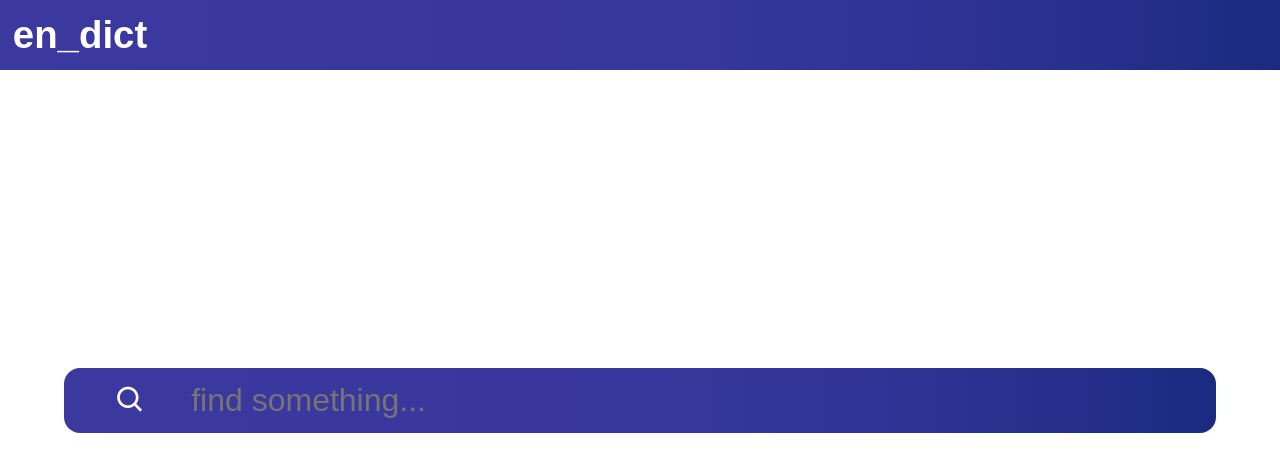
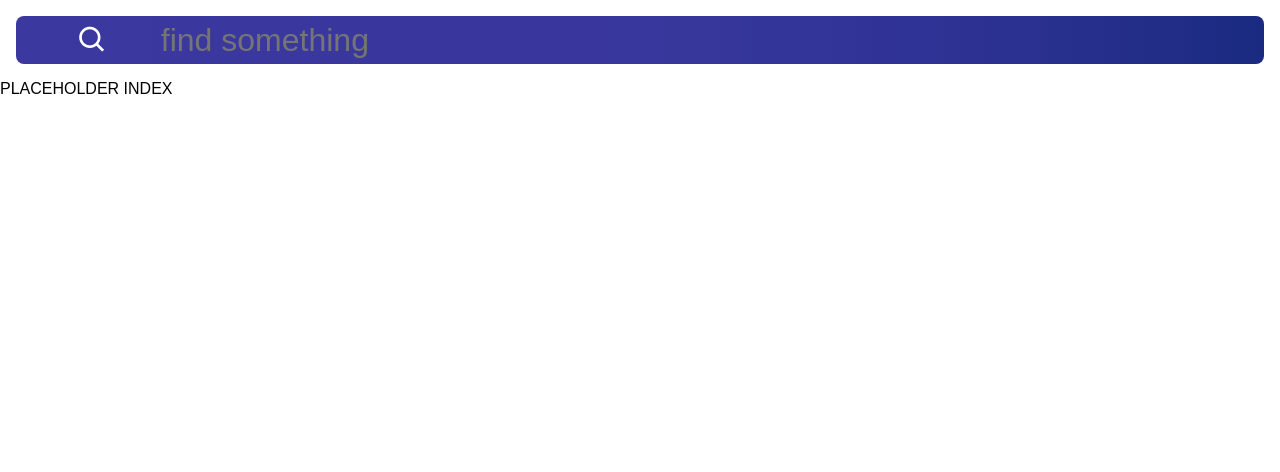
Before and after one commit to InimaJin/en_dict, a React (Vite) app: page / in a window 1280 px wide. Shown: the top 472 px of the page. Built offline with nearby package versions, Linux system fonts and the light colour scheme.

Commit message:
List styling and search header

```diff
--- a/src/App.jsx
+++ b/src/App.jsx
@@ -1,12 +1,31 @@
-import { Outlet, Link } from "react-router-dom";
+import { Outlet, Form, redirect } from "react-router-dom";
+
+export async function searchAction({ request }) {
+    const data = await request.formData();
+    const query = data.get("query").trim();
+    if (!query) {
+        return redirect("/");
+    }
+    return redirect(`/search/${query}`);
+}
 
 export default function App() {
     return (
         <>
             <header>
-                <h1>
-                    <Link to={"/"}>en_dict</Link>
-                </h1>
+                <search>
+                    <Form method="post">
+                        <button>
+                            <i className="bx bx-search"></i>
+                        </button>
+                        <input
+                            name="query"
+                            type="search"
+                            autoComplete="off"
+                            placeholder="find something"
+                        />
+                    </Form>
+                </search>
             </header>
             <Outlet />
         </>
--- a/src/dict_page.jsx
+++ b/src/dict_page.jsx
@@ -1,3 +1,4 @@
+import { useState } from "react";
 import { useLoaderData } from "react-router-dom";
 
 export async function dictPageLoader({ params }) {
@@ -21,7 +22,7 @@ export default function DictPage() {
 
     return (
         <article>
-            <ol>{words}</ol>
+            <ul className="words-list">{words}</ul>
         </article>
     );
 }
@@ -33,11 +34,7 @@ function Word({ word }) {
                 <li key={j}>
                     {def.definition}
                     {def.example ? (
-                        <ul>
-                            <li>
-                                <i>{def.example}</i>
-                            </li>
-                        </ul>
+                        <p className="example">{def.example}</p>
                     ) : (
                         ""
                     )}
@@ -48,19 +45,29 @@ function Word({ word }) {
         return (
             <li key={i}>
                 <h3>{meaning.partOfSpeech}</h3>
-                <ul>
-                    {definitions}
-                </ul>
+                <ul className="definitions-list">{definitions}</ul>
             </li>
         );
     });
 
+    const [active, setActive] = useState(false);
+
     return (
         <>
-            <h2>
-                {word.word} {word.phonetic && `- ${word.phonetic}`}
-            </h2>
-            <ol>{meanings}</ol>
+            <div>
+                <h2>
+                    {word.word} {word.phonetic && `- ${word.phonetic}`}
+                </h2>
+                <button onClick={() => {
+                    setActive(!active);
+                }}>
+                    <i className={`bx bx-chevron-${active ? "down" : "left"}`}></i>
+                </button>
+            </div>
+            <ul className={`meanings-list ${active ? "active" : ""}`}
+            role="list">
+                {meanings}
+            </ul>
         </>
     );
 }
--- a/src/index.css
+++ b/src/index.css
@@ -6,66 +6,122 @@
 }
 
 header {
-    padding: 0.8rem;
     background: linear-gradient(90deg, #3b38a0, 80%, #1a2a80);
-    color: white;
+    height: 6vh;
+    border-radius: 8px;
+    margin: 16px;
+    padding: 0 16px;
+}
 
-    a {
-        text-decoration: none;
-        color: inherit;
+search {
+    height: 100%;
+
+    form {
+        height: inherit;
+        display: flex;
+        justify-content: start;
+        align-items: center;
+        gap: 8px;
     }
 
-    h1 {
-        font-size: 2.4rem;
+    button {
+        background: transparent;
+        width: 10%;
+        color: white;
+        display: flex;
+        justify-content: center;
+        align-items: center;
+        font-size: 2rem;
+        border: none;
+    }
+
+    input {
+        background: transparent;
+        width: 90%;
+        height: 100%;
+        border: none;
+        outline: none;
+        color: white;
+        font-size: 2rem;
     }
 }
 
-.main-search {
-    height: 100dvh;
-    position: absolute;
-    top: 0;
-    left: 0;
-    width: 100vw;
+ul {
+    padding-left: 24px;
+}
+
+.words-list {
+    padding: 24px;
+    list-style: decimal inside;
+    font-size: 2rem;
+    font-weight: bold;
+
     display: flex;
     flex-flow: column;
-    align-items: center;
-    justify-content: center;
-    z-index: -1;
+    gap: 16px;
 
-    form {
-        width: 90%;
-        display: flex;
-        align-items: stretch;
-        padding: 10px;
-        border-radius: 16px;
-        overflow: hidden;
-        background: linear-gradient(90deg, #3b38a0, 80%, #1a2a80);
+    div {
+        display: inline-flex;
+        gap: 16px;
+        font-size: inherit;
+
+        h2 {
+            font-size: inherit;
+            font-weight: inherit;
+        }
 
         button {
-            width: 10%;
+            font-size: inherit;
+            background: transparent;
+            border: none;
+        }
+        button i {
             display: flex;
             justify-content: center;
             align-items: center;
-            background: transparent;
-            border: none;
-            outline: none;
-            color: white;
-            font-size: 2rem;
-        }
-
-        input {
-            width: 90%;
-            padding: 4px;
-            font-size: 2rem;
-            border: none;
-            outline: none;
-            color: white;
-            background: transparent;
         }
     }
 }
 
-ul,
-ol {
-    padding: revert;
+.meanings-list {
+    list-style-type: none;
+    font-size: 0.6em;
+    font-weight: initial;
+
+    opacity: 1;
+    max-height: 5000px;
+
+    display: flex;
+    flex-flow: column;
+    gap: 16px;
+
+    transition: max-height .3s ease-in-out,
+                opacity .15s ease-in-out;
+
+    h3 {
+        font-weight: bold;
+    }
 }
+
+.meanings-list:not(.active) {
+    opacity: 0;
+    max-height: 0;
+    pointer-events: none;
+}
+
+.definitions-list {
+    list-style: disc outside;
+    display: flex;
+    flex-flow: column;
+    gap: 8px;
+
+    .example {
+        font-style: italic;
+    }
+    .example::before {
+        content: "e.g. ";
+        font-size: 0.7em;
+        color: #3b38a0;
+        font-weight: bold;
+    }
+}
--- a/src/main.jsx
+++ b/src/main.jsx
@@ -1,24 +1,24 @@
 import { StrictMode } from "react";
 import { createRoot } from "react-dom/client";
 import { createBrowserRouter, RouterProvider } from "react-router-dom";
-import App from "./App.jsx";
-import MainSearch, { searchAction } from "./search.jsx";
+import App, { searchAction } from "./App.jsx";
 import DictPage, { dictPageLoader } from "./dict_page.jsx";
 
 const router = createBrowserRouter([
     {
         path: "/",
+        action: searchAction,
         element: <App />,
         children: [
             {
                 index: true,
-                action: searchAction,
-                element: <MainSearch />,
+                element: <div>PLACEHOLDER INDEX</div>,
             },
             {
                 path: "search/:query",
                 loader: dictPageLoader,
                 element: <DictPage />,
+                errorElement: <div>OH NO!</div>
             },
         ],
     },
--- a/src/search.jsx
+++ /dev/null
@@ -1,24 +0,0 @@
-import { Form, redirect } from "react-router-dom";
-
-export async function searchAction({ request }) {
-    const data = await request.formData();
-    const query = data.get("query");
-    return redirect(`/search/${query}`);
-}
-
-export default function MainSearch() {
-    return (
-        <search className="main-search">
-            <Form method="post">
-                <button>
-                    <i className="bx bx-search"></i>
-                </button>
-                <input
-                    name="query"
-                    type="search"
-                    placeholder="find something..."
-                />
-            </Form>
-        </search>
-    );
-}
```
